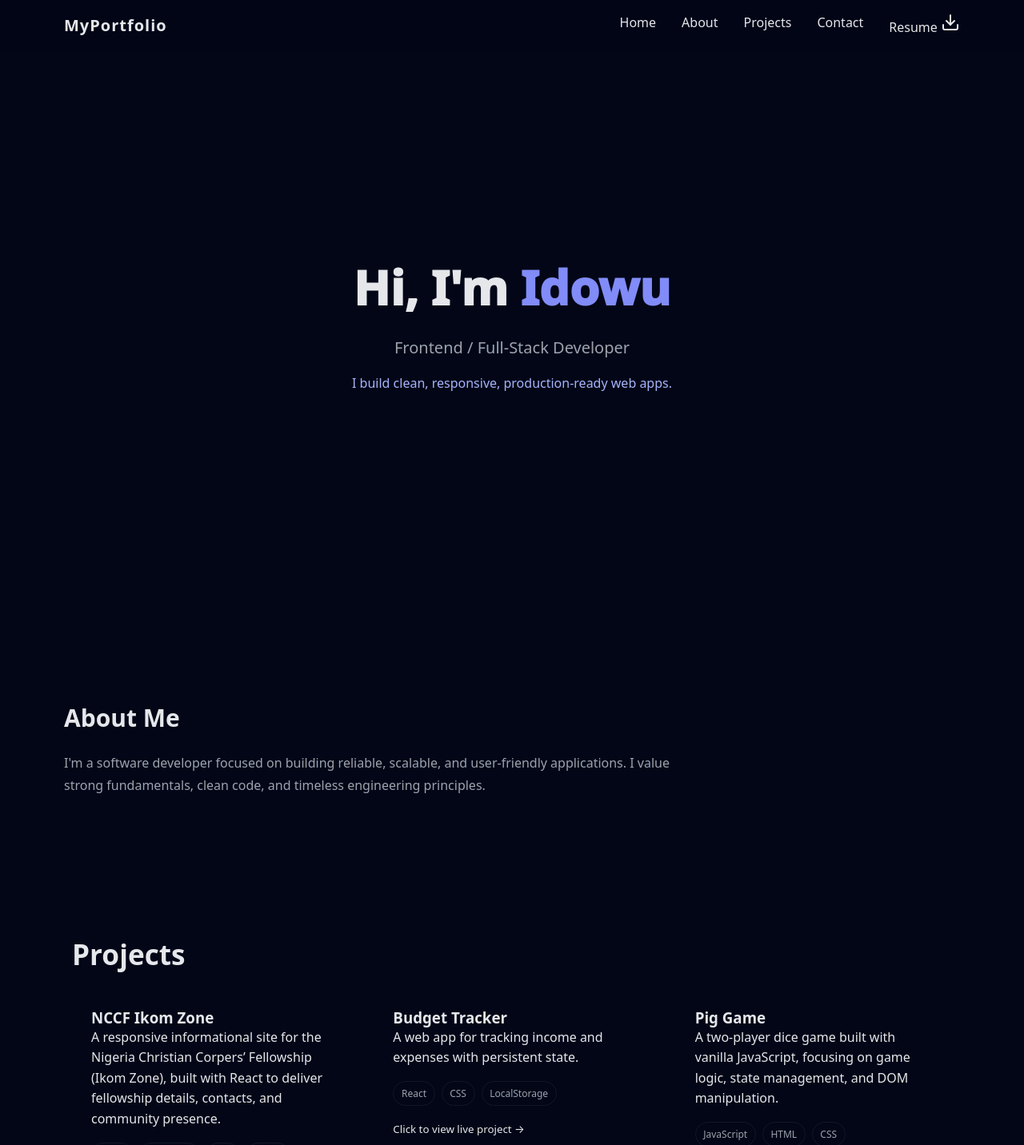
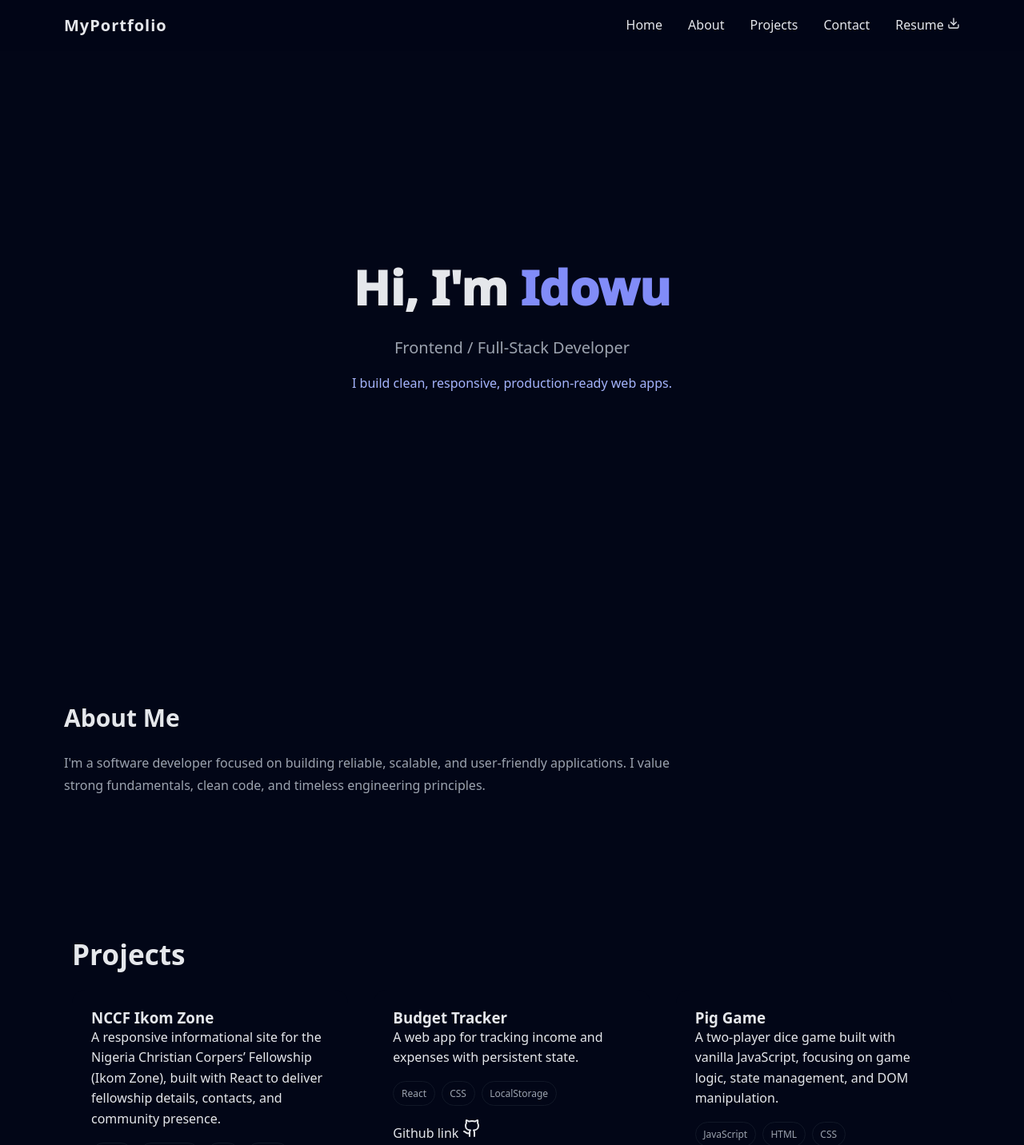
Before and after one commit to feranmi-idowu/My-Portfolio, a React (Vite) app: page / in a window 1280 px wide. Shown: the top 1432 px of the page at 80% size. Built offline with nearby package versions, Linux system fonts and the light colour scheme.

Commit message:
third: resume download

```diff
--- a/src/components/navbar.jsx
+++ b/src/components/navbar.jsx
@@ -43,9 +43,13 @@ function Navbar() {
               {item}
             </a>
           ))}
-          <div className="nav-link">
-          Resume <Download />
-          </div>
+          <a
+            href="/Resume.pdf"
+            download="Idowu-Feranmi-Resume.pdf"
+            className="nav-link"
+          >
+            Resume <Download size={16} />
+          </a>
         </nav>
 
         {/* MOBILE MENU BUTTON */}
--- a/src/components/project.jsx
+++ b/src/components/project.jsx
@@ -1,4 +1,5 @@
 import { motion } from "framer-motion";
+import { Github } from "lucide-react";
 
 function Projects() {
   const projects = [
@@ -8,6 +9,7 @@ function Projects() {
       description: "A responsive informational site for the Nigeria Christian Corpers’ Fellowship (Ikom Zone), built with React to deliver fellowship details, contacts, and community presence.",
       stack: ["React", "JavaScript", "CSS", "HTML"],
       live: "https://nccf-ikom-zone.vercel.app/",
+      github: "https://github.com/feranmi-idowu/NCCF-IkomZone",
     },
     {
     key: 2,
@@ -22,7 +24,8 @@ function Projects() {
       title: "Pig Game",
       description: "A two-player dice game built with vanilla JavaScript, focusing on game logic, state management, and DOM manipulation.",
       stack: ["JavaScript", "HTML", "CSS"],
-      live: "https://pigggame.vercel.app/",
+      live: "https://pigggame.vercel.app/" ,
+      github: "https://github.com/feranmi-idowu/budgety",
     },
   ];
 
@@ -33,7 +36,7 @@ function Projects() {
 
         <div className="projects-grid">
           {projects.map((project) => (
-            <motion.a
+            <motion
               key={project.id}
               href={project.link}
               target="_blank"
@@ -48,9 +51,9 @@ function Projects() {
                   <span key={tech}>{tech}</span>
                 ))}
               </div>
-
-              <small>Click to view live project →</small>
-            </motion.a>
+              <p>Github link <a href={project.github}></a><Github/></p>
+              <a >Click to view live project →</a>
+            </motion>
           ))}
         </div>
       </div>
```
Also changed, not shown: 1 other file (tests, documents, lock files or other folders).
